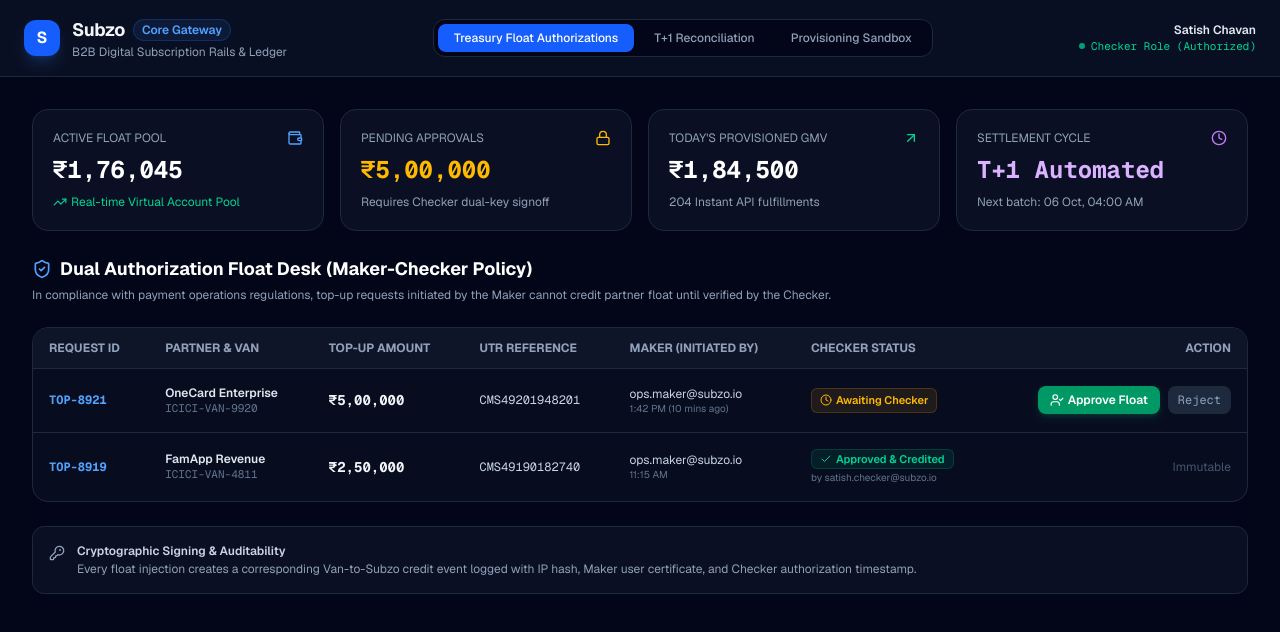
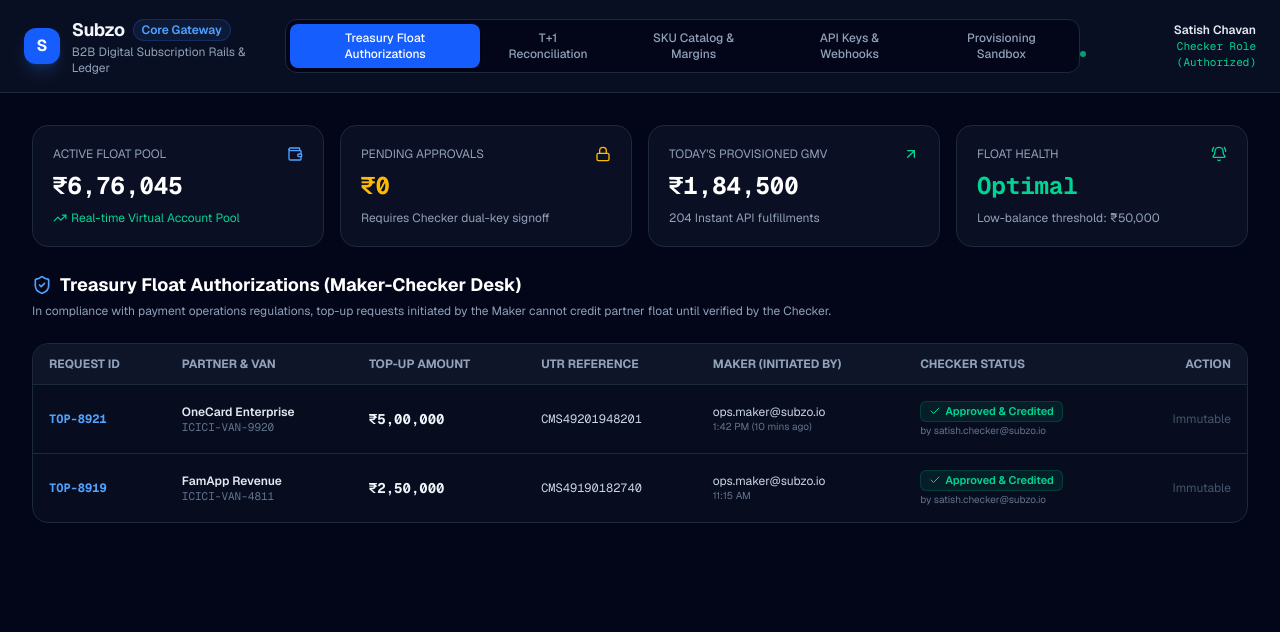
Before and after one commit to Subzo2026/subzo-portal, a Next.js app: page / in a window 1280 px wide. Shown: the top 632 px of the page. Built offline with nearby package versions, Linux system fonts and the light colour scheme.

Commit message:
Add SKU Catalog Margins, Webhook Dispatcher, and API Credentials

```diff
--- a/app/page.tsx
+++ b/app/page.tsx
@@ -4,12 +4,10 @@ import React, { useState } from "react";
 import {
   ShieldCheck,
   CheckCircle,
-  AlertTriangle,
   Clock,
   ArrowUpRight,
   TrendingUp,
   Download,
-  Building2,
   Lock,
   UserCheck,
   KeyRound,
@@ -18,7 +16,14 @@ import {
   X,
   CreditCard,
   RefreshCw,
-  Wallet
+  Wallet,
+  Copy,
+  Eye,
+  EyeOff,
+  BellRing,
+  Layers,
+  Send,
+  SlidersHorizontal
 } from "lucide-react";
 
 interface TopupRequest {
@@ -45,12 +50,22 @@ interface SettlementRecord {
   ordersCount: number;
 }
 
+interface CatalogItem {
+  id: string;
+  name: string;
+  category: string;
+  mrp: number;
+  subzoCost: number;
+  partnerWholesale: number;
+  marginPercent: number;
+  enabled: boolean;
+}
+
 export default function SubzoPlatform() {
-  const [activeTab, setActiveTab] = useState<"approvals" | "settlement" | "simulator">("approvals");
-  const [activeRole, setActiveRole] = useState<"checker" | "partner">("checker");
+  const [activeTab, setActiveTab] = useState<"approvals" | "settlement" | "simulator" | "developer" | "catalog">("approvals");
 
-  // Live float balances
-  const [partnerBalance, setPartnerBalance] = useState<number>(176045);
+  // Balances
+  const [partnerBalance, setPartnerBalance] = useState<number>(676045);
   const [lastActionMessage, setLastActionMessage] = useState<string | null>(null);
 
   // Four-Eyes Float Requests
@@ -63,7 +78,9 @@ export default function SubzoPlatform() {
       bankRef: "ICICI-VAN-9920",
       requestedBy: "ops.maker@subzo.io",
       requestedAt: "1:42 PM (10 mins ago)",
-      status: "PENDING_APPROVAL"
+      status: "APPROVED",
+      approvedBy: "satish.checker@subzo.io",
+      approvedAt: "Just now"
     },
     {
       id: "TOP-8919",
@@ -113,13 +130,63 @@ export default function SubzoPlatform() {
     }
   ];
 
+  // Catalog State
+  const [catalog, setCatalog] = useState<CatalogItem[]>([
+    {
+      id: "SKU-SLIV-12M",
+      name: "SonyLIV Premium (Annual)",
+      category: "OTT Streaming",
+      mrp: 999,
+      subzoCost: 740,
+      partnerWholesale: 799,
+      marginPercent: 7.9,
+      enabled: true
+    },
+    {
+      id: "SKU-ZEE5-12M",
+      name: "Zee5 All-Access (Annual)",
+      category: "OTT Streaming",
+      mrp: 699,
+      subzoCost: 410,
+      partnerWholesale: 449,
+      marginPercent: 9.5,
+      enabled: true
+    },
+    {
+      id: "SKU-HOTSTAR-SUP",
+      name: "Disney+ Hotstar Super (Annual)",
+      category: "OTT Streaming",
+      mrp: 899,
+      subzoCost: 830,
+      partnerWholesale: 865,
+      marginPercent: 4.2,
+      enabled: true
+    },
+    {
+      id: "SKU-SWIGGY-12M",
+      name: "Swiggy One (Annual)",
+      category: "Delivery & Lifestyle",
+      mrp: 1499,
+      subzoCost: 1100,
+      partnerWholesale: 1199,
+      marginPercent: 9.0,
+      enabled: false
+    }
+  ]);
+
+  // Developer Keys & Webhooks State
+  const [apiKeyVisible, setApiKeyVisible] = useState(false);
+  const [copiedKey, setCopiedKey] = useState(false);
+  const [webhookUrl, setWebhookUrl] = useState("https://api.onecard.in/webhooks/subzo-events");
+  const [webhookTestStatus, setWebhookTestStatus] = useState<string | null>(null);
+
   // Simulation State
   const [phoneNumber, setPhoneNumber] = useState("9876543210");
   const [selectedSku, setSelectedSku] = useState("SONY_LIV_12M");
   const [isProvisioning, setIsProvisioning] = useState(false);
   const [simLogs, setSimLogs] = useState<string[]>([]);
 
-  // Four-Eyes Approval Actions
+  // Handlers
   const handleApprove = (id: string, amount: number) => {
     setRequests((prev) =>
       prev.map((req) =>
@@ -144,7 +211,26 @@ export default function SubzoPlatform() {
     );
   };
 
-  // Run Simulated Provisioning
+  const toggleSku = (id: string) => {
+    setCatalog((prev) =>
+      prev.map((item) => (item.id === id ? { ...item, enabled: !item.enabled } : item))
+    );
+  };
+
+  const copyApiKey = () => {
+    navigator.clipboard.writeText("sbz_live_sec_99410bf982ad4e07a3c7");
+    setCopiedKey(true);
+    setTimeout(() => setCopiedKey(false), 2000);
+  };
+
+  const testWebhook = () => {
+    setWebhookTestStatus("DISPATCHING...");
+    setTimeout(() => {
+      setWebhookTestStatus("HTTP 200 OK — Signature Verified (114ms)");
+      setTimeout(() => setWebhookTestStatus(null), 4000);
+    }, 800);
+  };
+
   const triggerSimulation = () => {
     setIsProvisioning(true);
     setSimLogs(["[SUBZO GATEWAY] Authenticating partner API key...", "[LEDGER] Verifying float adequacy... OK"]);
@@ -162,7 +248,7 @@ export default function SubzoPlatform() {
 
   return (
     <div className="min-h-screen bg-slate-950 text-slate-100 flex flex-col font-sans">
-      {/* Top Navigation */}
+      {/* Header */}
       <header className="border-b border-slate-800 bg-slate-900/60 backdrop-blur px-6 py-4 flex items-center justify-between sticky top-0 z-50">
         <div className="flex items-center space-x-3">
           <div className="w-9 h-9 bg-blue-600 rounded-xl flex items-center justify-center font-bold text-white shadow-lg shadow-blue-500/20">
@@ -179,11 +265,11 @@ export default function SubzoPlatform() {
           </div>
         </div>
 
-        {/* Navigation Tabs */}
+        {/* Tab Navigation */}
         <nav className="flex space-x-1 bg-slate-950 p-1 rounded-xl border border-slate-800">
           <button
             onClick={() => setActiveTab("approvals")}
-            className={`px-4 py-1.5 rounded-lg text-xs font-medium transition ${
+            className={`px-3.5 py-1.5 rounded-lg text-xs font-medium transition ${
               activeTab === "approvals" ? "bg-blue-600 text-white shadow" : "text-slate-400 hover:text-slate-200"
             }`}
           >
@@ -191,15 +277,31 @@ export default function SubzoPlatform() {
           </button>
           <button
             onClick={() => setActiveTab("settlement")}
-            className={`px-4 py-1.5 rounded-lg text-xs font-medium transition ${
+            className={`px-3.5 py-1.5 rounded-lg text-xs font-medium transition ${
               activeTab === "settlement" ? "bg-blue-600 text-white shadow" : "text-slate-400 hover:text-slate-200"
             }`}
           >
             T+1 Reconciliation
           </button>
           <button
+            onClick={() => setActiveTab("catalog")}
+            className={`px-3.5 py-1.5 rounded-lg text-xs font-medium transition ${
+              activeTab === "catalog" ? "bg-blue-600 text-white shadow" : "text-slate-400 hover:text-slate-200"
+            }`}
+          >
+            SKU Catalog & Margins
+          </button>
+          <button
+            onClick={() => setActiveTab("developer")}
+            className={`px-3.5 py-1.5 rounded-lg text-xs font-medium transition ${
+              activeTab === "developer" ? "bg-blue-600 text-white shadow" : "text-slate-400 hover:text-slate-200"
+            }`}
+          >
+            API Keys & Webhooks
+          </button>
+          <button
             onClick={() => setActiveTab("simulator")}
-            className={`px-4 py-1.5 rounded-lg text-xs font-medium transition ${
+            className={`px-3.5 py-1.5 rounded-lg text-xs font-medium transition ${
               activeTab === "simulator" ? "bg-blue-600 text-white shadow" : "text-slate-400 hover:text-slate-200"
             }`}
           >
@@ -207,7 +309,7 @@ export default function SubzoPlatform() {
           </button>
         </nav>
 
-        {/* Role Indicator */}
+        {/* User Identity */}
         <div className="flex items-center space-x-3">
           <div className="text-right">
             <p className="text-xs font-semibold text-slate-200">Satish Chavan</p>
@@ -221,15 +323,15 @@ export default function SubzoPlatform() {
 
       {/* Main Container */}
       <main className="p-8 max-w-7xl mx-auto w-full space-y-6 flex-1">
-        {/* Banner Alert if an action occurred */}
+        {/* Banner Alert */}
         {lastActionMessage && (
-          <div className="p-4 rounded-xl bg-emerald-500/10 border border-emerald-500/30 text-emerald-300 text-sm flex items-center space-x-3 animate-in fade-in">
+          <div className="p-4 rounded-xl bg-emerald-500/10 border border-emerald-500/30 text-emerald-300 text-sm flex items-center space-x-3">
             <CheckCircle className="w-5 h-5 text-emerald-400 shrink-0" />
             <span>{lastActionMessage}</span>
           </div>
         )}
 
-        {/* Stat Overview Cards */}
+        {/* Metrics Grid */}
         <div className="grid grid-cols-1 md:grid-cols-4 gap-4">
           <div className="p-5 rounded-2xl bg-slate-900/60 border border-slate-800">
             <div className="flex items-center justify-between text-slate-400 text-xs mb-2">
@@ -270,22 +372,22 @@ export default function SubzoPlatform() {
 
           <div className="p-5 rounded-2xl bg-slate-900/60 border border-slate-800">
             <div className="flex items-center justify-between text-slate-400 text-xs mb-2">
-              <span>SETTLEMENT CYCLE</span>
-              <Clock className="w-4 h-4 text-purple-400" />
+              <span>FLOAT HEALTH</span>
+              <BellRing className="w-4 h-4 text-emerald-400" />
             </div>
-            <p className="text-2xl font-bold font-mono text-purple-300">T+1 Automated</p>
-            <p className="text-xs text-slate-400 mt-2">Next batch: 06 Oct, 04:00 AM</p>
+            <p className="text-2xl font-bold font-mono text-emerald-400">Optimal</p>
+            <p className="text-xs text-slate-400 mt-2">Low-balance threshold: ₹50,000</p>
           </div>
         </div>
 
-        {/* TAB 1: Treasury Float Authorizations */}
+        {/* TAB 1: TREASURY FLOAT AUTHORIZATIONS */}
         {activeTab === "approvals" && (
           <div className="space-y-6">
             <div className="flex items-center justify-between">
               <div>
                 <h2 className="text-lg font-bold text-white flex items-center space-x-2">
                   <ShieldCheck className="w-5 h-5 text-blue-400" />
-                  <span>Dual Authorization Float Desk (Maker-Checker Policy)</span>
+                  <span>Treasury Float Authorizations (Maker-Checker Desk)</span>
                 </h2>
                 <p className="text-xs text-slate-400 mt-1">
                   In compliance with payment operations regulations, top-up requests initiated by the Maker cannot credit partner float until verified by the Checker.
@@ -369,21 +471,10 @@ export default function SubzoPlatform() {
                 </tbody>
               </table>
             </div>
-
-            {/* Audit Trail Note */}
-            <div className="p-4 rounded-xl bg-slate-900/60 border border-slate-800 text-xs text-slate-400 flex items-start space-x-3">
-              <KeyRound className="w-4 h-4 text-slate-400 mt-0.5 shrink-0" />
-              <div>
-                <p className="font-semibold text-slate-300">Cryptographic Signing & Auditability</p>
-                <p className="mt-0.5">
-                  Every float injection creates a corresponding Van-to-Subzo credit event logged with IP hash, Maker user certificate, and Checker authorization timestamp.
-                </p>
-              </div>
-            </div>
           </div>
         )}
 
-        {/* TAB 2: T+1 SETTLEMENT & RECONCILIATION */}
+        {/* TAB 2: T+1 SETTLEMENT */}
         {activeTab === "settlement" && (
           <div className="space-y-6">
             <div className="flex items-center justify-between">
@@ -447,7 +538,165 @@ export default function SubzoPlatform() {
           </div>
         )}
 
-        {/* TAB 3: PROVISIONING SANDBOX */}
+        {/* TAB 3: SKU CATALOG & MARGINS */}
+        {activeTab === "catalog" && (
+          <div className="space-y-6">
+            <div className="flex items-center justify-between">
+              <div>
+                <h2 className="text-lg font-bold text-white flex items-center space-x-2">
+                  <Layers className="w-5 h-5 text-blue-400" />
+                  <span>Wholesale SKU Catalog & Margin Matrix</span>
+                </h2>
+                <p className="text-xs text-slate-400 mt-1">
+                  Manage live OTT provisions, wholesale buy-rates from aggregators, and partner distribution pricing.
+                </p>
+              </div>
+            </div>
+
+            <div className="rounded-2xl border border-slate-800 bg-slate-900/40 overflow-hidden">
+              <table className="w-full text-left text-xs border-collapse">
+                <thead className="bg-slate-900/90 text-slate-400 font-semibold border-b border-slate-800">
+                  <tr>
+                    <th className="py-3 px-4">SKU CODE</th>
+                    <th className="py-3 px-4">SERVICE & PLAN</th>
+                    <th className="py-3 px-4">RETAIL MRP</th>
+                    <th className="py-3 px-4">SUBZO BUY-RATE</th>
+                    <th className="py-3 px-4">PARTNER PRICE</th>
+                    <th className="py-3 px-4">SUBZO SPREAD</th>
+                    <th className="py-3 px-4 text-right">GATEWAY STATUS</th>
+                  </tr>
+                </thead>
+                <tbody className="divide-y divide-slate-800 font-mono">
+                  {catalog.map((sku) => (
+                    <tr key={sku.id} className="hover:bg-slate-800/30 transition">
+                      <td className="py-4 px-4 font-bold text-blue-400">{sku.id}</td>
+                      <td className="py-4 px-4 font-sans">
+                        <p className="font-semibold text-slate-200">{sku.name}</p>
+                        <p className="text-[11px] text-slate-500">{sku.category}</p>
+                      </td>
+                      <td className="py-4 px-4 text-slate-400 line-through">₹{sku.mrp}</td>
+                      <td className="py-4 px-4 text-slate-300">₹{sku.subzoCost}</td>
+                      <td className="py-4 px-4 font-bold text-white">₹{sku.partnerWholesale}</td>
+                      <td className="py-4 px-4 font-bold text-emerald-400 font-sans">
+                        +₹{sku.partnerWholesale - sku.subzoCost} ({sku.marginPercent}%)
+                      </td>
+                      <td className="py-4 px-4 text-right font-sans">
+                        <button
+                          onClick={() => toggleSku(sku.id)}
+                          className={`px-3 py-1 rounded-full text-xs font-semibold transition ${
+                            sku.enabled
+                              ? "bg-emerald-500/10 text-emerald-400 border border-emerald-500/20"
+                              : "bg-slate-800 text-slate-500 border border-slate-700"
+                          }`}
+                        >
+                          {sku.enabled ? "Active" : "Disabled"}
+                        </button>
+                      </td>
+                    </tr>
+                  ))}
+                </tbody>
+              </table>
+            </div>
+          </div>
+        )}
+
+        {/* TAB 4: API KEYS & WEBHOOKS */}
+        {activeTab === "developer" && (
+          <div className="grid grid-cols-1 lg:grid-cols-2 gap-6">
+            {/* API Keys */}
+            <div className="p-6 rounded-2xl bg-slate-900/60 border border-slate-800 space-y-4">
+              <h3 className="font-bold text-base text-white flex items-center space-x-2">
+                <KeyRound className="w-5 h-5 text-blue-400" />
+                <span>Production API Gateway Credentials</span>
+              </h3>
+              <p className="text-xs text-slate-400">
+                Use this bearer token to authenticate programmatic activation requests from your backend microservices.
+              </p>
+
+              <div className="space-y-3 pt-2">
+                <div>
+                  <label className="text-xs text-slate-400 font-semibold block mb-1">
+                    Partner Client ID
+                  </label>
+                  <input
+                    type="text"
+                    readOnly
+                    value="subzo_client_onecard_prod_9921"
+                    className="w-full bg-slate-950 border border-slate-800 rounded-xl px-4 py-2 text-xs text-slate-300 font-mono"
+                  />
+                </div>
+
+                <div>
+                  <label className="text-xs text-slate-400 font-semibold block mb-1">
+                    Live Secret Key
+                  </label>
+                  <div className="flex space-x-2">
+                    <input
+                      type={apiKeyVisible ? "text" : "password"}
+                      readOnly
+                      value="sbz_live_sec_99410bf982ad4e07a3c7"
+                      className="w-full bg-slate-950 border border-slate-800 rounded-xl px-4 py-2 text-xs text-slate-300 font-mono"
+                    />
+                    <button
+                      onClick={() => setApiKeyVisible(!apiKeyVisible)}
+                      className="px-3 bg-slate-800 hover:bg-slate-700 rounded-xl text-slate-400"
+                    >
+                      {apiKeyVisible ? <EyeOff className="w-4 h-4" /> : <Eye className="w-4 h-4" />}
+                    </button>
+                    <button
+                      onClick={copyApiKey}
+                      className="px-4 py-2 bg-blue-600 hover:bg-blue-500 rounded-xl text-xs font-semibold text-white flex items-center shrink-0"
+                    >
+                      <Copy className="w-3.5 h-3.5 mr-1" />
+                      {copiedKey ? "Copied" : "Copy"}
+                    </button>
+                  </div>
+                </div>
+              </div>
+            </div>
+
+            {/* Webhook Endpoints */}
+            <div className="p-6 rounded-2xl bg-slate-900/60 border border-slate-800 space-y-4">
+              <h3 className="font-bold text-base text-white flex items-center space-x-2">
+                <Send className="w-5 h-5 text-purple-400" />
+                <span>Real-Time Webhook Dispatcher</span>
+              </h3>
+              <p className="text-xs text-slate-400">
+                Subzo dispatches cryptographic events (`subscription.activated`, `float.depleted`) directly to this endpoint.
+              </p>
+
+              <div className="space-y-3 pt-2">
+                <div>
+                  <label className="text-xs text-slate-400 font-semibold block mb-1">
+                    HTTPS Callback URL
+                  </label>
+                  <input
+                    type="text"
+                    value={webhookUrl}
+                    onChange={(e) => setWebhookUrl(e.target.value)}
+                    className="w-full bg-slate-950 border border-slate-800 rounded-xl px-4 py-2 text-xs text-slate-200 font-mono focus:outline-none focus:border-blue-500"
+                  />
+                </div>
+
+                <div className="pt-2 flex items-center justify-between">
+                  <button
+                    onClick={testWebhook}
+                    className="px-4 py-2.5 bg-slate-800 hover:bg-slate-700 text-slate-200 rounded-xl text-xs font-semibold flex items-center transition border border-slate-700"
+                  >
+                    <RefreshCw className="w-3.5 h-3.5 mr-1.5 text-purple-400" /> Dispatch Test Event Ping
+                  </button>
+                  {webhookTestStatus && (
+                    <span className="text-xs font-mono text-emerald-400 animate-in fade-in">
+                      {webhookTestStatus}
+                    </span>
+                  )}
+                </div>
+              </div>
+            </div>
+          </div>
+        )}
+
+        {/* TAB 5: PROVISIONING SANDBOX */}
         {activeTab === "simulator" && (
           <div className="grid grid-cols-1 lg:grid-cols-2 gap-6">
             <div className="p-6 rounded-2xl bg-slate-900/60 border border-slate-800 space-y-4">
```
